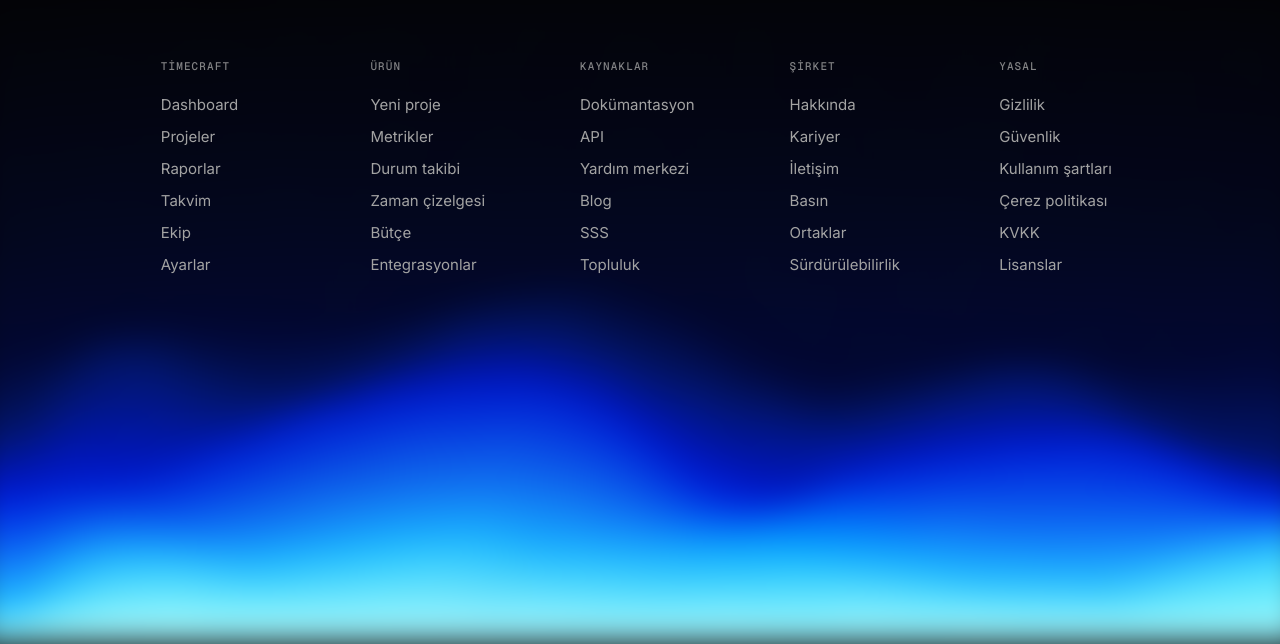
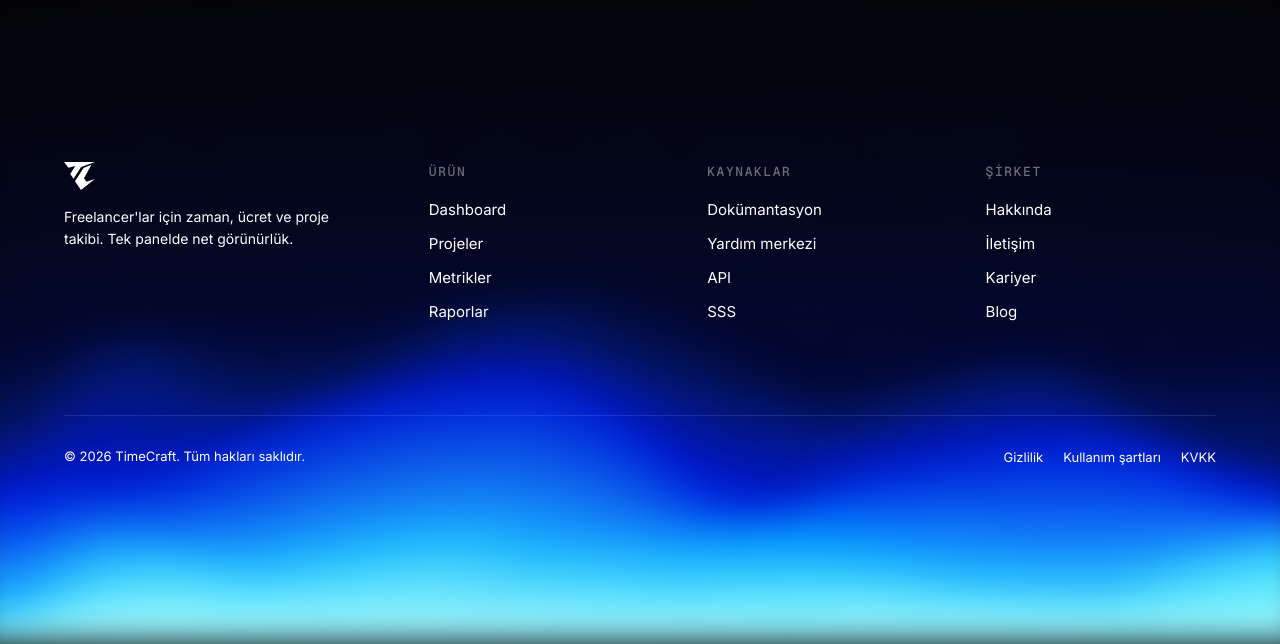
Before and after one commit to MachineX41/TimeCraft, a React (Vite) app: page / in a window 1280 px wide. Shown: the part 1304-1948 px from the top of the page. Built offline with nearby package versions, Linux system fonts and the light colour scheme; a web font is replaced by a local one.

Commit message:
Refactor footer layout and styles for improved structure and visual consistency. Update footer component to include new branding elements and legal links. Enhance responsiveness and accessibility across various screen sizes.

```diff
--- a/src/components/Footer.jsx
+++ b/src/components/Footer.jsx
@@ -1,62 +1,42 @@
 const FOOTER_COLUMNS = [
   {
-    title: 'TimeCraft',
+    title: 'Ürün',
     links: [
       { label: 'Dashboard', href: '#' },
       { label: 'Projeler', href: '#' },
+      { label: 'Metrikler', href: '#' },
       { label: 'Raporlar', href: '#' },
-      { label: 'Takvim', href: '#' },
-      { label: 'Ekip', href: '#' },
-      { label: 'Ayarlar', href: '#' },
-    ],
-  },
-  {
-    title: 'Ürün',
-    links: [
-      { label: 'Yeni proje', href: '#' },
-      { label: 'Metrikler', href: '#' },
-      { label: 'Durum takibi', href: '#' },
-      { label: 'Zaman çizelgesi', href: '#' },
-      { label: 'Bütçe', href: '#' },
-      { label: 'Entegrasyonlar', href: '#' },
     ],
   },
   {
     title: 'Kaynaklar',
     links: [
       { label: 'Dokümantasyon', href: '#' },
+      { label: 'Yardım merkezi', href: '#' },
       { label: 'API', href: '#' },
-      { label: 'Yardım merkezi', href: '#' },
-      { label: 'Blog', href: '#' },
       { label: 'SSS', href: '#' },
-      { label: 'Topluluk', href: '#' },
     ],
   },
   {
     title: 'Şirket',
     links: [
       { label: 'Hakkında', href: '#' },
+      { label: 'İletişim', href: '#' },
       { label: 'Kariyer', href: '#' },
-      { label: 'İletişim', href: '#' },
-      { label: 'Basın', href: '#' },
-      { label: 'Ortaklar', href: '#' },
-      { label: 'Sürdürülebilirlik', href: '#' },
-    ],
-  },
-  {
-    title: 'Yasal',
-    links: [
-      { label: 'Gizlilik', href: '#' },
-      { label: 'Güvenlik', href: '#' },
-      { label: 'Kullanım şartları', href: '#' },
-      { label: 'Çerez politikası', href: '#' },
-      { label: 'KVKK', href: '#' },
-      { label: 'Lisanslar', href: '#' },
+      { label: 'Blog', href: '#' },
     ],
   },
 ]
 
+const LEGAL_LINKS = [
+  { label: 'Gizlilik', href: '#' },
+  { label: 'Kullanım şartları', href: '#' },
+  { label: 'KVKK', href: '#' },
+]
+
 export default function Footer() {
+  const year = new Date().getFullYear()
+
   return (
     <footer className="site-footer">
       <img
@@ -67,9 +47,28 @@ export default function Footer() {
         height={768}
         decoding="async"
       />
+
       <div className="site-footer__inner">
-        <div className="site-footer__content">
-          <div className="site-footer__grid">
+        <div className="site-footer__container">
+          <div className="site-footer__main">
+            <div className="site-footer__brand">
+              <a href="#" className="site-footer__logo-link" aria-label="TimeCraft ana sayfa">
+                <img
+                  src="/timecraftlogo.svg"
+                  alt=""
+                  className="site-footer__logo"
+                  width={320}
+                  height={293}
+                  decoding="async"
+                />
+              </a>
+              <p className="site-footer__tagline">
+                Freelancer&apos;lar için zaman, ücret ve proje takibi. Tek panelde net
+                görünürlük.
+              </p>
+            </div>
+
+            <nav className="site-footer__nav" aria-label="Alt bilgi menüsü">
               {FOOTER_COLUMNS.map((column) => (
                 <div key={column.title} className="site-footer__col">
                   <h3 className="site-footer__heading">{column.title}</h3>
@@ -84,6 +83,20 @@ export default function Footer() {
                   </ul>
                 </div>
               ))}
+            </nav>
+          </div>
+
+          <div className="site-footer__bottom">
+            <p className="site-footer__copy">© {year} TimeCraft. Tüm hakları saklıdır.</p>
+            <ul className="site-footer__legal">
+              {LEGAL_LINKS.map((link) => (
+                <li key={link.label}>
+                  <a href={link.href} className="site-footer__legal-link">
+                    {link.label}
+                  </a>
+                </li>
+              ))}
+            </ul>
           </div>
         </div>
       </div>
--- a/src/index.css
+++ b/src/index.css
@@ -1197,10 +1197,11 @@ body {
   cursor: pointer;
 }
 
-/* footer — görsel kırpılmadan tam genişlik (orijinal en-boy) */
+/* footer — blur görsel + logo / metin / linkler */
 .site-footer {
   position: relative;
   width: 100%;
+  margin-top: auto;
   overflow: hidden;
   background-color: #030305;
 }
@@ -1222,63 +1223,91 @@ body {
   box-sizing: border-box;
   display: flex;
   flex-direction: column;
-  align-items: center;
   justify-content: flex-end;
-  padding: 0 clamp(1.5rem, 4vw, 3rem) clamp(10rem, 32vh, 18rem);
-}
-
-.site-footer__content {
+  padding: clamp(2rem, 6vw, 3.5rem) clamp(1.5rem, 5vw, 3.5rem)
+    clamp(6rem, 24vh, 11rem);
+}
+
+.site-footer__container {
   position: relative;
   z-index: 1;
-  display: flex;
-  width: fit-content;
-  max-width: 100%;
-  margin: 0 auto clamp(5rem, 14vh, 9rem);
-  flex-direction: column;
-  align-items: center;
-}
-
-.site-footer__grid {
+  width: 100%;
+  max-width: 72rem;
+  margin: 0 auto;
+}
+
+.site-footer__main {
   display: grid;
-  width: fit-content;
-  max-width: min(100%, 75rem);
-  margin: 0 auto;
-  grid-template-columns: repeat(2, minmax(8.75rem, max-content));
-  column-gap: clamp(2.5rem, 5.5vw, 4rem);
-  row-gap: 2.5rem;
-  justify-items: start;
-  text-align: left;
-}
-
-@media (min-width: 640px) {
-  .site-footer__grid {
-    grid-template-columns: repeat(3, minmax(8.75rem, max-content));
+  grid-template-columns: 1fr;
+  gap: 2.5rem;
+  padding-bottom: clamp(1.25rem, 3vw, 2rem);
+  transform: translateY(-0.75rem);
+}
+
+@media (min-width: 768px) {
+  .site-footer__main {
+    grid-template-columns: minmax(0, 16rem) 1fr;
+    gap: clamp(2rem, 6vw, 5rem);
   }
 }
 
 @media (min-width: 1024px) {
-  .site-footer__grid {
-    grid-template-columns: repeat(5, minmax(7.5rem, max-content));
-    column-gap: clamp(3.25rem, 7vw, 7rem);
-    row-gap: 0;
-  }
-}
-
-.site-footer__col {
+  .site-footer__main {
+    grid-template-columns: minmax(0, 18rem) 1fr;
+  }
+}
+
+.site-footer__brand {
   display: flex;
   flex-direction: column;
   align-items: flex-start;
+  gap: 1rem;
+}
+
+.site-footer__logo-link {
+  display: inline-flex;
+  text-decoration: none;
+}
+
+.site-footer__logo {
+  display: block;
+  height: 1.75rem;
+  width: auto;
+}
+
+.site-footer__tagline {
+  margin: 0;
+  max-width: 18rem;
+  font-size: 0.875rem;
+  line-height: 1.6;
+  color: #fff;
+}
+
+.site-footer__nav {
+  display: grid;
+  grid-template-columns: repeat(2, minmax(0, 1fr));
+  gap: 2rem 1.5rem;
+}
+
+@media (min-width: 640px) {
+  .site-footer__nav {
+    grid-template-columns: repeat(3, minmax(0, 1fr));
+    gap: 2rem clamp(1.5rem, 4vw, 3rem);
+  }
+}
+
+.site-footer__col {
   min-width: 0;
 }
 
 .site-footer__heading {
-  margin: 0 0 1.125rem;
+  margin: 0 0 1rem;
   font-family: 'Geist Mono', ui-monospace, monospace;
-  font-size: 0.6875rem;
-  font-weight: 500;
-  letter-spacing: 0.1em;
+  font-size: 0.8125rem;
+  font-weight: 500;
+  letter-spacing: 0.12em;
   text-transform: uppercase;
-  color: rgb(163 163 163 / 0.8);
+  color: rgb(255 255 255 / 0.42);
 }
 
 .site-footer__list {
@@ -1287,21 +1316,65 @@ body {
   list-style: none;
   display: flex;
   flex-direction: column;
+  gap: 0.625rem;
+}
+
+.site-footer__link {
+  display: inline-block;
+  font-size: 0.9375rem;
+  line-height: 1.4;
+  color: #fff;
+  text-decoration: none;
+  border-bottom: 1px solid transparent;
+  transition: border-color 0.2s ease;
+}
+
+.site-footer__link:hover {
+  border-bottom-color: #fff;
+}
+
+.site-footer__bottom {
+  display: flex;
+  flex-direction: column;
   align-items: flex-start;
-  gap: 0.5rem;
-}
-
-.site-footer__link {
-  font-size: 0.9375rem;
-  font-weight: 400;
-  line-height: 1.35;
-  color: var(--color-x-muted);
+  gap: 1rem;
+  margin-top: clamp(2rem, 4vw, 3rem);
+  padding-top: clamp(1.25rem, 3vw, 1.75rem);
+  border-top: 1px solid rgb(255 255 255 / 0.1);
+}
+
+@media (min-width: 640px) {
+  .site-footer__bottom {
+    flex-direction: row;
+    align-items: center;
+    justify-content: space-between;
+  }
+}
+
+.site-footer__copy {
+  margin: 0;
+  font-size: 0.8125rem;
+  color: #fff;
+}
+
+.site-footer__legal {
+  display: flex;
+  flex-wrap: wrap;
+  gap: 0.5rem 1.25rem;
+  margin: 0;
+  padding: 0;
+  list-style: none;
+}
+
+.site-footer__legal-link {
+  font-size: 0.8125rem;
+  color: #fff;
   text-decoration: none;
-  transition: color 0.2s ease;
-}
-
-.site-footer__link:hover {
-  color: #fff;
+  transition: opacity 0.2s ease;
+}
+
+.site-footer__legal-link:hover {
+  opacity: 0.75;
 }
 
 /* drawer — form ve içerik */
--- a/src/pages/Dashboard.jsx
+++ b/src/pages/Dashboard.jsx
@@ -19,11 +19,11 @@ export default function Dashboard({
   onSaveProject,
 }) {
   return (
-    <div className="app-bg min-h-screen font-sans text-white antialiased">
+    <div className="app-bg flex min-h-screen flex-col font-sans text-white antialiased">
       <Navbar onAddProject={onAddProject} />
 
-      <div className="flex min-h-screen flex-col pt-[4.25rem]">
-        <main className="x-main">
+      <div className="flex flex-1 flex-col pt-[4.25rem]">
+        <main className="x-main flex-1">
           <div className="x-main__container">
             <header className="x-hero">
               <p className="x-hero__overline">Freelancer workspace</p>
@@ -45,9 +45,9 @@ export default function Dashboard({
             />
           </div>
         </main>
+
+        <Footer />
       </div>
-
-      <Footer />
 
       <ProjectDrawer
         isOpen={modalOpen}
```
Lines whose indentation alone changed are shown as unchanged.
